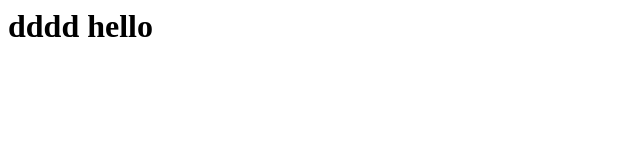
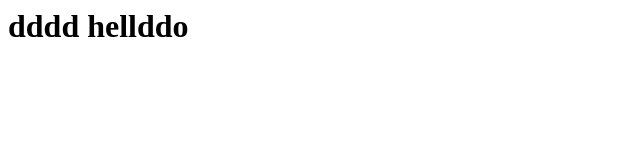
Before and after one commit to arunkppkl007/p3, a plain HTML site: page index.html in a window 1280 px wide. Shown: the full height of the page, 0-640 px from the left. Drawn offline with Linux system fonts and the light colour scheme.

Commit message:
Update index.html

```diff
--- a/index.html
+++ b/index.html
@@ -1 +1 @@
-<h1> dddd hello </h1>
+<h1> dddd hellddo </h1>
```
